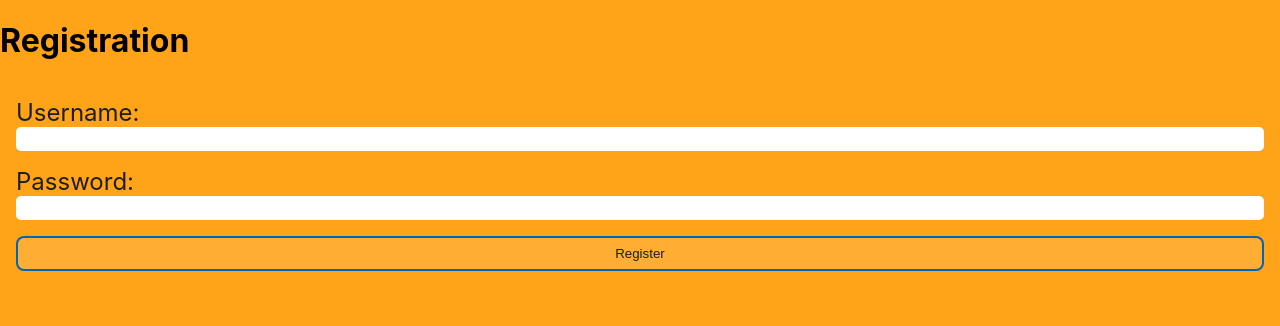
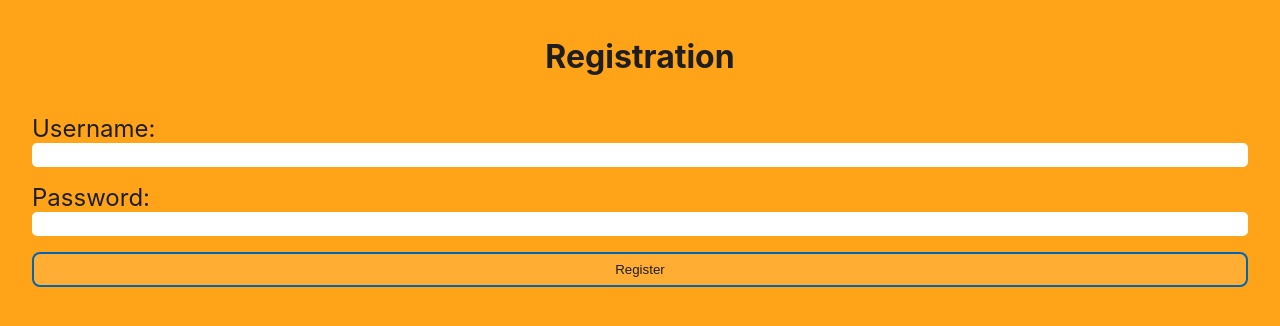
Before and after one commit to Alkawi/capstone-project, a React (Vite) app: page /register in a window 1280 px wide. Shown: the top 326 px of the page. Built offline with nearby package versions, Linux system fonts and the light colour scheme.

Commit message:
Add styling

```diff
--- a/src/app/Pages/Register.tsx
+++ b/src/app/Pages/Register.tsx
@@ -1,5 +1,6 @@
 import React from 'react'
 import UserForm from '../components/UserForm/UserForm'
+import styled from 'styled-components'
 
 export default function Register(): JSX.Element {
   function handleSubmit(username: string, password: string) {
@@ -7,9 +8,19 @@ export default function Register(): JSX.Element {
   }
 
   return (
-    <div>
-      <h1>Registration</h1>
+    <LoginContainer>
+      <Heading>Registration</Heading>
       <UserForm formType="Register" onSubmit={handleSubmit} />
-    </div>
+    </LoginContainer>
   )
 }
+
+const Heading = styled.h1`
+  color: var(--color-font-dark);
+  align-self: center;
+`
+const LoginContainer = styled.div`
+  display: flex;
+  flex-direction: column;
+  padding: 1rem;
+`
```
